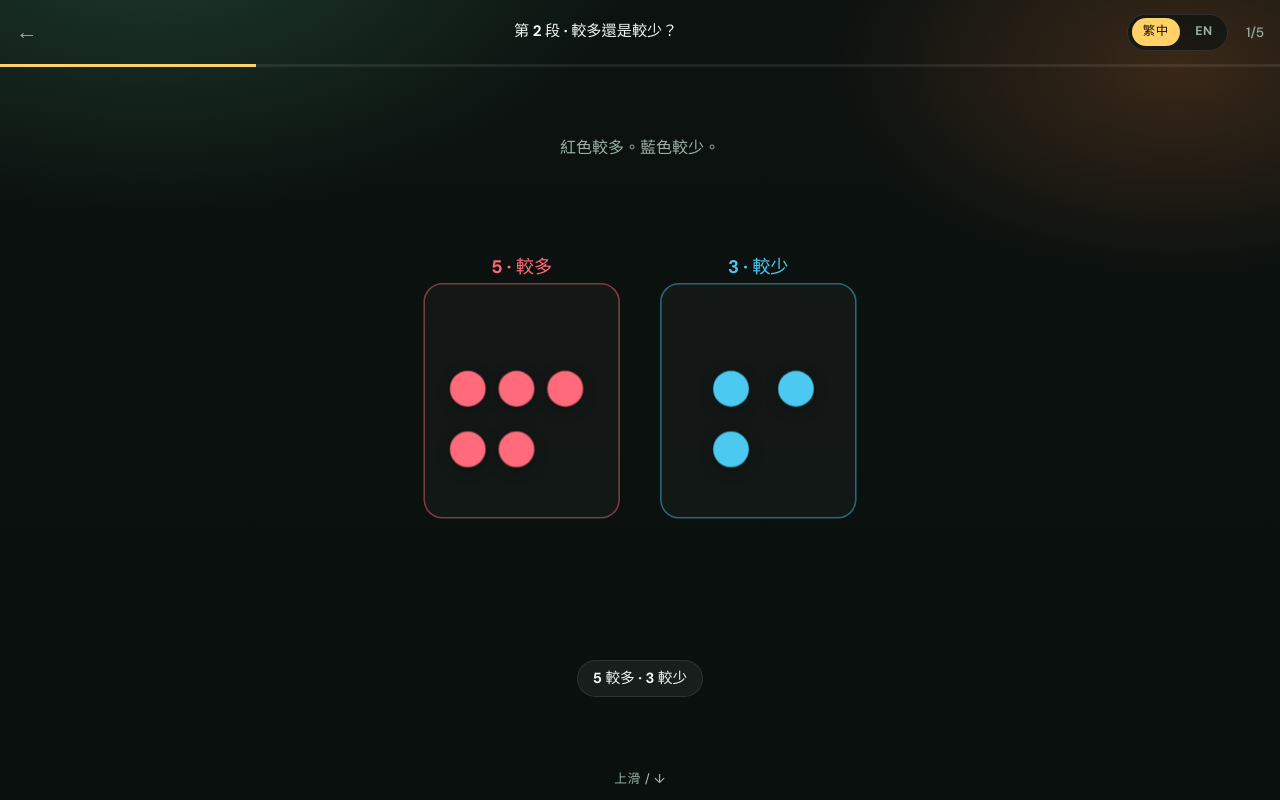
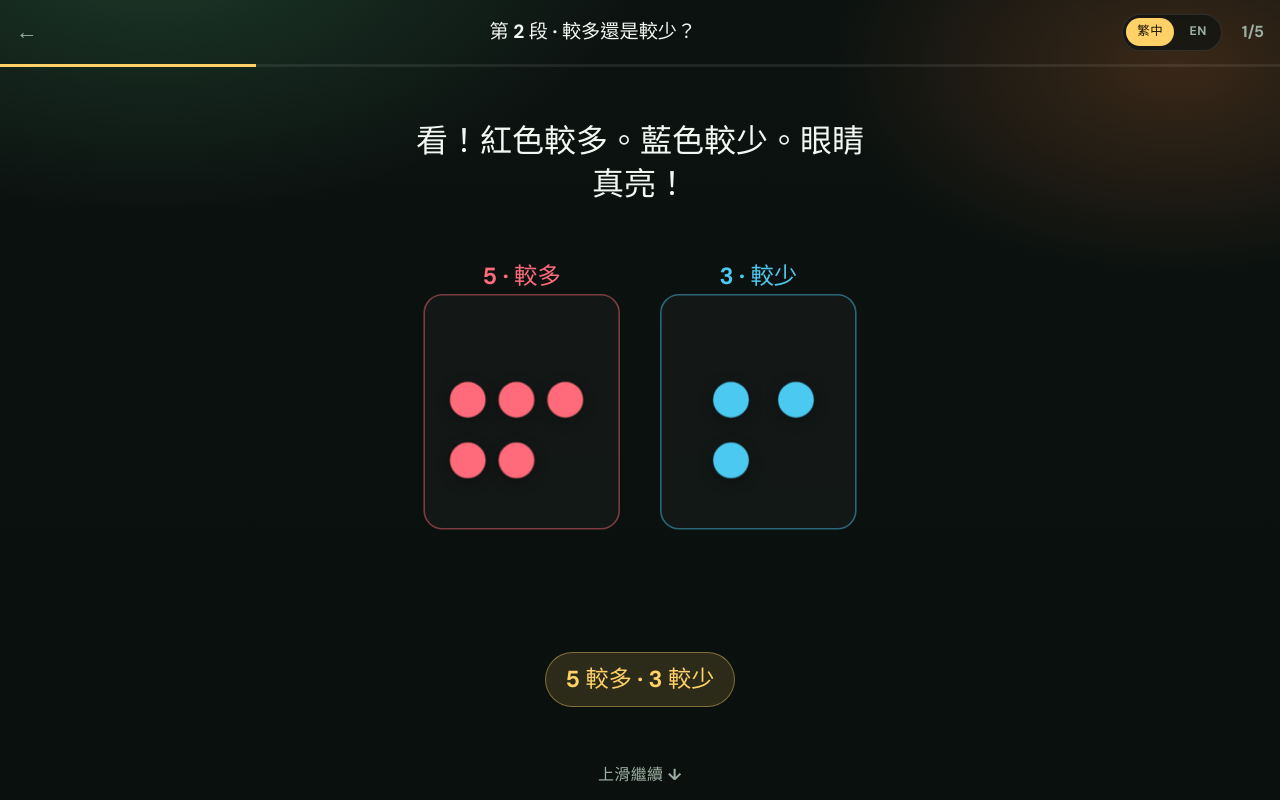
Before and after one commit to formone98127/hk-p1-math, a React (Vite) app: page /lesson/1n1-compare in a window 1280 px wide. Built offline with nearby package versions, Linux system fonts and the light colour scheme.

Commit message:
Make kid copy larger and more encouraging.
Bigger prompts, captions, numerals, and warmer EN/zh-Hant praise throughout.

Co-authored-by: Cursor <cursoragent@cursor.com>

```diff
--- a/src/i18n/lessons-zh-Hant.ts
+++ b/src/i18n/lessons-zh-Hant.ts
@@ -18,53 +18,74 @@ export type SeriesPartText = {
 export const lessonsZhHant: Record<string, LessonText> = {
   '1n1-count': {
     title: '第 1 段 · 有多少？',
-    subtitle: '一個一個數——數字就是「有多少」',
-    gotItSub: '數字告訴我們有多少顆。',
+    subtitle: '一起來數！',
+    gotItSub: '對！數字告訴我們有多少。你是數數小明星！',
     beats: {
-      c0: { caption: '3', prompt: '有多少？三！' },
-      c1: { caption: '5', prompt: '有多少？五！' },
-      c2: { caption: '8', prompt: '有多少？八！' },
-      c3: { caption: '10', prompt: '有多少？十！' },
-      c4: { caption: '4', prompt: '有多少？四！' },
-      c5: { caption: '7', prompt: '有多少？七！' },
+      c0: { caption: '3 — 對！', prompt: '有多少？三！數得真棒！' },
+      c1: { caption: '5 — 對！', prompt: '有多少？五！你做到了！' },
+      c2: { caption: '8 — 對！', prompt: '有多少？八！超棒！' },
+      c3: { caption: '10 — 對！', prompt: '有多少？十！太厲害了！' },
+      c4: { caption: '4 — 對！', prompt: '有多少？四！做得好！' },
+      c5: { caption: '7 — 對！', prompt: '有多少？七！你愈來愈棒了！' },
     },
   },
   '1n1-compare': {
     title: '第 2 段 · 較多還是較少？',
-    subtitle: '哪一組較多？哪一組較少？',
-    gotItSub: '我們可以說哪一組較多，哪一組較少。',
+    subtitle: '來比一比！',
+    gotItSub: '你會看出較多和較少了。真棒！',
     beats: {
-      m0: { caption: '5 較多 · 3 較少', prompt: '紅色較多。藍色較少。' },
-      m1: { caption: '2 較少 · 6 較多', prompt: '藍色較多。紅色較少。' },
-      m2: { caption: '一樣多 — 4 和 4', prompt: '兩邊一樣多！' },
-      m3: { caption: '7 較多 · 4 較少', prompt: '紅色較多。藍色較少。' },
-      m4: { caption: '3 較少 · 8 較多', prompt: '藍色較多。紅色較少。' },
+      m0: {
+        caption: '5 較多 · 3 較少',
+        prompt: '看！紅色較多。藍色較少。眼睛真亮！',
+      },
+      m1: {
+        caption: '2 較少 · 6 較多',
+        prompt: '藍色較多。紅色較少。答對了！',
+      },
+      m2: {
+        caption: '一樣多 — 4 和 4',
+        prompt: '哇——兩邊一樣多！好聰明！',
+      },
+      m3: {
+        caption: '7 較多 · 4 較少',
+        prompt: '紅色較多。藍色較少。你看出來了！',
+      },
+      m4: {
+        caption: '3 較少 · 8 較多',
+        prompt: '藍色較多。紅色較少。太棒了！',
+      },
     },
   },
   '1n1-odd-even': {
     title: '第 3 段 · 一對對',
-    subtitle: '兩個兩個——有沒有剩下一個？',
-    gotItSub: '雙數剛剛好一對對。單數會剩下一個。',
+    subtitle: '找找同伴！',
+    gotItSub: '雙數一對對。單數剩下一個。你學會了！',
     beats: {
-      o0: { caption: '4 — 雙數', prompt: '四個朋友——大家都有伴！' },
-      o1: { caption: '5 — 單數', prompt: '五——有一個剩下。' },
-      o2: { caption: '6 — 雙數', prompt: '六——剛剛好一對對。' },
-      o3: { caption: '7 — 單數', prompt: '七——有一個剩下。' },
-      o4: { caption: '8 — 雙數', prompt: '八——完美一對對。' },
-      o5: { caption: '9 — 單數', prompt: '九——有一個剩下。' },
+      o0: { caption: '4 — 雙數！', prompt: '四個朋友——大家都有伴！萬歲！' },
+      o1: { caption: '5 — 單數！', prompt: '五——有一個剩下。這是單數！' },
+      o2: { caption: '6 — 雙數！', prompt: '六——剛剛好一對對。完美！' },
+      o3: { caption: '7 — 單數！', prompt: '七——有一個剩下。你發現了！' },
+      o4: { caption: '8 — 雙數！', prompt: '八——完美一對對。太棒了！' },
+      o5: { caption: '9 — 單數！', prompt: '九——有一個剩下。做得好！' },
     },
   },
   '1n1-split': {
     title: '第 4 段 · 拆開又合上',
-    subtitle: '把一個數拆成兩部分——再合回去',
-    gotItSub: '一個數可以拆成兩部分，合起來又是原來的數。',
+    subtitle: '拆開，再合回去！',
+    gotItSub: '你會把數目拆開又合上了。超級棒！',
     beats: {
-      s0: { caption: '2 + 4 = 6', prompt: '看！6 拆成 2 和 4。' },
-      s1: { caption: '3 + 5 = 8', prompt: '看！8 拆成 3 和 5。' },
-      s2: { caption: '4 + 6 = 10', prompt: '看！10 拆成 4 和 6。' },
-      s3: { caption: '5 + 7 = 12', prompt: '看！12 拆成 5 和 7。' },
-      s4: { caption: '1 + 9 = 10', prompt: '另一種拆法：10 也是 1 和 9。' },
-      s5: { caption: '6 + 6 = 12', prompt: '兩邊一樣——6 和 6 合起來是 12。' },
+      s0: { caption: '2 + 4 = 6', prompt: '看！6 拆成 2 和 4。好酷！' },
+      s1: { caption: '3 + 5 = 8', prompt: '看見了嗎？8 拆成 3 和 5。真棒！' },
+      s2: { caption: '4 + 6 = 10', prompt: '看！10 拆成 4 和 6。對了！' },
+      s3: { caption: '5 + 7 = 12', prompt: '哇！12 拆成 5 和 7。' },
+      s4: {
+        caption: '1 + 9 = 10',
+        prompt: '另一種拆法！10 也是 1 和 9。好聰明！',
+      },
+      s5: {
+        caption: '6 + 6 = 12',
+        prompt: '兩邊一樣——6 和 6 合起來是 12。你最棒！',
+      },
     },
   },
 }
@@ -72,11 +93,11 @@ export const lessonsZhHant: Record<string, LessonText> = {
 export const seriesZhHant: Record<string, SeriesPartText> = {
   '1n1-p1': {
     title: '有多少？',
-    blurb: '數圓點。數字就是「有多少」。',
+    blurb: '一起來數！數字就是「有多少」。',
   },
   '1n1-p2': {
     title: '較多還是較少？',
-    blurb: '哪一組較多？哪一組較少？',
+    blurb: '來比一比——哪邊多？哪邊少？',
   },
   '1n1-p3': {
     title: '一對對',
@@ -84,7 +105,7 @@ export const seriesZhHant: Record<string, SeriesPartText> = {
   },
   '1n1-p4': {
     title: '拆開又合上',
-    blurb: '把數目拆開，再合回去。',
+    blurb: '把數目拆開，再合回去！',
   },
 }
 
--- a/src/i18n/ui.ts
+++ b/src/i18n/ui.ts
@@ -35,23 +35,23 @@ type UiDict = {
 export const ui: Record<Locale, UiDict> = {
   en: {
     brand: 'HK Primary 1 Maths',
-    headline: 'Numbers you can see.',
-    lede: 'Four short parts for Numbers to 20 — one idea at a time, lots of practice.',
-    heroCta: 'Start Part 1 →',
-    seriesTitle: '1N1 · Numbers to 20',
-    seriesBlurb: 'Small steps for young learners. Finish one part, then the next.',
-    strandNumber: 'More number (soon)',
+    headline: 'You can see the numbers!',
+    lede: 'Four fun parts. One new idea each time. You can do it!',
+    heroCta: 'Let’s start! →',
+    seriesTitle: 'Numbers to 20',
+    seriesBlurb: 'Short and fun. Finish one part, then try the next!',
+    strandNumber: 'More number games (soon)',
     strandMeasures: 'Measures',
     strandShape: 'Shape & space',
     strandInquiry: 'Inquiry',
     comingSoon: 'Coming soon',
     sourceNote: 'Aligned with EDB Primary Mathematics Curriculum (KS1)',
-    gotIt: 'Well done!',
-    gotItSub: 'You finished this part.',
-    replay: 'Again',
+    gotIt: 'You did it!',
+    gotItSub: 'Great job on this part!',
+    replay: 'Play again',
     nextPart: 'Next part →',
     catalog: 'Home',
-    swipeHint: 'swipe / ↓',
+    swipeHint: 'swipe up for more ↓',
     challengeHint: 'tap the yellow button',
     gateChip: 'Tap the yellow button',
     autoSplit: 'Split apart →',
@@ -61,29 +61,29 @@ export const ui: Record<Locale, UiDict> = {
     moreLabel: 'more',
     lessLabel: 'less',
     sameLabel: 'same',
-    evenLabel: 'even — all in pairs',
-    oddLabel: 'odd — one left alone',
+    evenLabel: 'Even! All in pairs ✨',
+    oddLabel: 'Odd! One left alone ✨',
   },
   'zh-Hant': {
     brand: '香港小一數學',
-    headline: '看得見的數目。',
-    lede: '「20以內的數」分成四小段——一次學一個，多練習幾次。',
-    heroCta: '開始第 1 段 →',
-    seriesTitle: '1N1 · 20以內的數',
-    seriesBlurb: '給小朋友的小步驟。完成一段，再玩下一段。',
-    strandNumber: '更多數（即將推出）',
+    headline: '數目看得見！',
+    lede: '四個好玩的小段。一次學一個。你做得到！',
+    heroCta: '開始玩吧！→',
+    seriesTitle: '20以內的數',
+    seriesBlurb: '又短又好玩。完成一段，再玩下一段！',
+    strandNumber: '更多數目遊戲（即將推出）',
     strandMeasures: '度量',
     strandShape: '圖形與空間',
     strandInquiry: '探究',
     comingSoon: '即將推出',
     sourceNote: '參考教育局《小學數學科課程》第一學習階段說明',
-    gotIt: '真棒！',
-    gotItSub: '這一小段完成了。',
+    gotIt: '你做到了！',
+    gotItSub: '這一小段真棒！',
     replay: '再玩一次',
     nextPart: '下一段 →',
     catalog: '回家',
-    swipeHint: '上滑 / ↓',
-    challengeHint: '先按黃色按鈕',
+    swipeHint: '上滑繼續 ↓',
+    challengeHint: '按黃色按鈕',
     gateChip: '按黃色按鈕',
     autoSplit: '拆開看看 →',
     watchAgain: '再看一次 →',
@@ -92,7 +92,7 @@ export const ui: Record<Locale, UiDict> = {
     moreLabel: '較多',
     lessLabel: '較少',
     sameLabel: '一樣多',
-    evenLabel: '雙數——剛剛好一對對',
-    oddLabel: '單數——剩下一個',
+    evenLabel: '雙數！剛剛好一對對 ✨',
+    oddLabel: '單數！剩下一個 ✨',
   },
 }
--- a/src/index.css
+++ b/src/index.css
@@ -114,11 +114,12 @@ a.primary {
 .hero-cta {
   display: inline-flex;
   margin-top: 1.35rem;
-  padding: 0.75rem 1.25rem;
+  padding: 0.95rem 1.5rem;
   border-radius: 999px;
   background: var(--accent);
   color: #1a1400;
   font-weight: 700;
+  font-size: 1.15rem;
 }
 
 .source-note {
@@ -192,13 +193,14 @@ a.primary {
 }
 
 .topic-card strong {
-  font-size: 1.05rem;
+  font-size: 1.2rem;
 }
 
 .topic-card em {
   font-style: normal;
   color: var(--muted);
-  font-size: 0.88rem;
+  font-size: 1rem;
+  line-height: 1.35;
 }
 
 .soon-tag {
@@ -267,7 +269,15 @@ a.primary {
 .chrome-title {
   text-align: center;
   font-weight: 700;
-  font-size: 0.95rem;
+  font-size: clamp(1rem, 3vw, 1.2rem);
+}
+
+.step-count {
+  font-size: 1rem;
+  color: var(--muted);
+  min-width: 3ch;
+  text-align: right;
+  font-weight: 700;
 }
 
 .chrome-right {
@@ -275,13 +285,6 @@ a.primary {
   align-items: center;
   justify-content: flex-end;
   gap: 0.5rem;
-}
-
-.step-count {
-  font-size: 0.85rem;
-  color: var(--muted);
-  min-width: 3ch;
-  text-align: right;
 }
 
 .rail {
@@ -311,16 +314,21 @@ a.primary {
   width: min(560px, 100%);
   display: grid;
   grid-template-rows: auto 1fr auto;
-  gap: 0.75rem;
+  gap: 0.85rem;
   min-height: min(70vh, 640px);
 }
 
 .prompt {
   margin: 0;
   text-align: center;
-  color: var(--muted);
-  font-size: 1rem;
-  min-height: 2.6em;
+  color: var(--ink);
+  font-family: 'Fraunces', Georgia, serif;
+  font-size: clamp(1.45rem, 4.5vw, 2rem);
+  font-weight: 600;
+  line-height: 1.35;
+  min-height: 2.8em;
+  max-width: 22ch;
+  justify-self: center;
 }
 
 .viz-plane {
@@ -332,12 +340,13 @@ a.primary {
 
 .caption-chip {
   justify-self: center;
-  padding: 0.45rem 0.9rem;
+  padding: 0.65rem 1.25rem;
   border-radius: 999px;
-  background: rgba(255, 255, 255, 0.06);
-  border: 1px solid var(--line);
+  background: rgba(255, 209, 102, 0.14);
+  border: 1px solid rgba(255, 209, 102, 0.4);
   font-weight: 700;
-  font-size: 0.92rem;
+  font-size: clamp(1.15rem, 3.5vw, 1.45rem);
+  color: var(--accent);
 }
 
 .caption-chip.pulse {
@@ -359,9 +368,10 @@ a.primary {
 .hint {
   text-align: center;
   color: var(--muted);
-  font-size: 0.8rem;
-  padding: 0.75rem;
-  letter-spacing: 0.04em;
+  font-size: 1rem;
+  padding: 0.85rem;
+  letter-spacing: 0.02em;
+  font-weight: 600;
 }
 
 .complete {
@@ -370,20 +380,23 @@ a.primary {
 }
 
 .complete-glyph {
-  font-size: 2.5rem;
+  font-size: 3rem;
   color: var(--accent);
 }
 
 .complete h2 {
   font-family: 'Fraunces', Georgia, serif;
-  font-size: 2rem;
+  font-size: clamp(2.2rem, 6vw, 3rem);
   margin: 0.5rem 0;
 }
 
 .complete-sub {
-  color: var(--muted);
-  max-width: 28ch;
+  color: var(--ink);
+  font-size: clamp(1.2rem, 3.5vw, 1.5rem);
+  font-weight: 600;
+  max-width: 22ch;
   margin: 0 auto 1.5rem;
+  line-height: 1.4;
 }
 
 .complete-actions {
@@ -398,9 +411,10 @@ a.primary {
   border: 1px solid var(--line);
   background: transparent;
   color: var(--ink);
-  padding: 0.7rem 1.1rem;
+  padding: 0.9rem 1.35rem;
   border-radius: 999px;
   font-weight: 700;
+  font-size: 1.15rem;
 }
 
 .complete-actions a.primary {
@@ -508,7 +522,7 @@ a.primary {
 }
 
 .counter-idx {
-  font-size: 10px;
+  font-size: 13px;
   font-weight: 700;
   fill: #0c1210;
   pointer-events: none;
@@ -516,12 +530,12 @@ a.primary {
 
 .big-num {
   font-family: 'Fraunces', Georgia, serif;
-  font-size: 42px;
+  font-size: 56px;
   font-weight: 700;
   fill: var(--accent);
 }
 .big-num.sm {
-  font-size: 28px;
+  font-size: 40px;
 }
 
 .group-frame,
@@ -549,7 +563,7 @@ a.primary {
 }
 
 .group-label {
-  font-size: 14px;
+  font-size: 18px;
   font-weight: 700;
 }
 .group-label.a {
@@ -567,7 +581,7 @@ a.primary {
 }
 
 .pair-caption {
-  font-size: 14px;
+  font-size: 20px;
   font-weight: 700;
   fill: var(--accent);
 }
@@ -575,11 +589,11 @@ a.primary {
 .auto-fit {
   border: none;
   border-radius: 999px;
-  padding: 0.85rem 1.4rem;
+  padding: 0.95rem 1.5rem;
   background: var(--accent);
   color: #1a1400;
   font-weight: 700;
-  font-size: 1.05rem;
+  font-size: 1.2rem;
   box-shadow: 0 8px 28px rgba(255, 209, 102, 0.25);
   animation: chip-pulse 1.4s ease infinite;
 }
@@ -596,12 +610,12 @@ a.primary {
 .number-eq {
   margin: 0.15rem 0 0;
   font-family: 'Fraunces', Georgia, serif;
-  font-size: clamp(1.35rem, 3.5vw, 1.85rem);
-  font-weight: 600;
+  font-size: clamp(1.7rem, 5vw, 2.35rem);
+  font-weight: 700;
   display: flex;
   flex-wrap: wrap;
   justify-content: center;
-  gap: 0.4rem;
+  gap: 0.45rem;
   align-items: baseline;
   min-height: 1.6em;
 }
```
Also changed, not shown: src/data/numbersTo20.ts (+44 -44 lines), src/data/p1Catalog.ts (+4 -4 lines).
